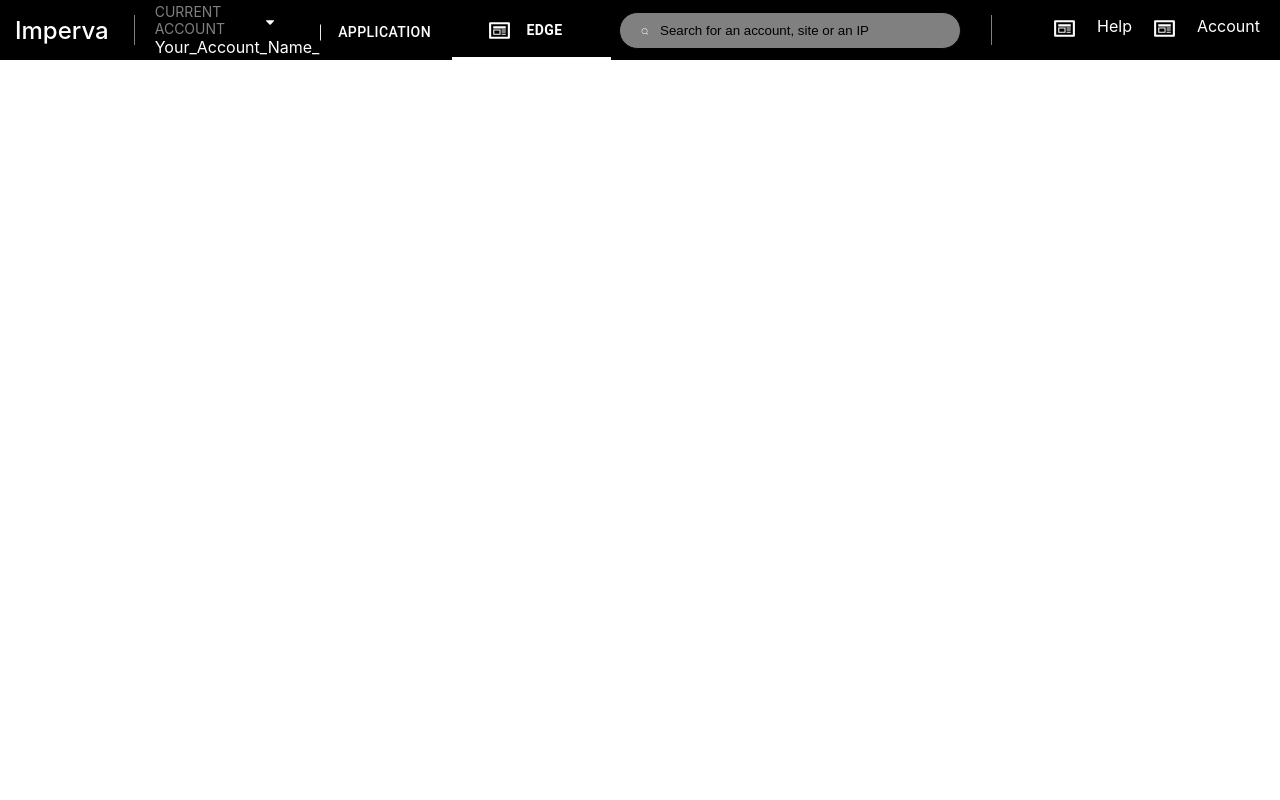
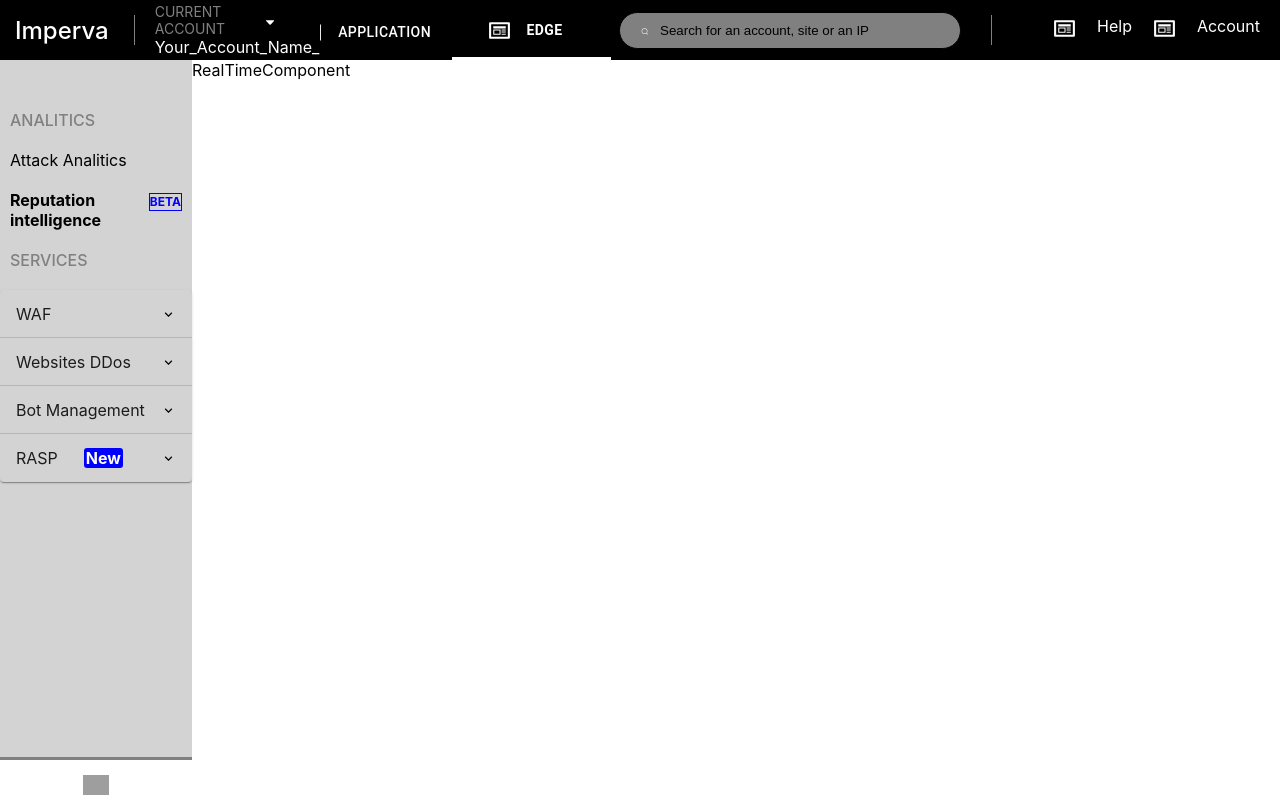
Before and after one commit to orimazrafi/imperva-application, a React (Create React App) app: page / in a window 1280 px wide. Built offline with nearby package versions, Linux system fonts and the light colour scheme; grey boxes are pictures that could not be loaded.

Commit message:
finish sidebar.

```diff
--- a/src/App.js
+++ b/src/App.js
@@ -1,12 +1,13 @@
 import React from 'react';
 import './App.scss';
 import { Navbar } from './components/Navbar/Navbar';
+import { RealTimeMain } from './views/RealTimeMain/RealTimeMain';
 
 function App() {
   return (
     <>
       <Navbar />
-
+      <RealTimeMain />
     </>
   );
 }
--- a/src/App.scss
+++ b/src/App.scss
@@ -1,3 +1,7 @@
+:root {
+  box-sizing: border-box;
+}
+
 .MuiTabs-root {
   margin-top: 12px;
 
@@ -14,3 +18,32 @@
     z-index: 1;
   }
 }
+
+.sidebar-accordion {
+
+  .MuiPaper-root {
+
+    background: lightgray;
+
+  }
+
+  .btn_new {
+    margin: auto;
+    background: blue;
+    padding: 0 2px;
+    border-radius: 3px;
+    color: white;
+    font-weight: bold;
+
+    &:hover {
+      cursor: pointer;
+    }
+  }
+}
+
+.sidebar-accordion {
+
+  .Mui-expanded {
+    background: #a19e9e;
+  }
+}
--- /dev/null
+++ b/src/components/MutedText/MutedText.js
@@ -0,0 +1,5 @@
+import React from 'react'
+import { MutedTextElement } from './../../elements';
+export const MutedText = props => {
+    return <MutedTextElement {...props}>{props.children}</MutedTextElement>
+}
--- /dev/null
+++ b/src/components/RealTimeComponent/RealTimeComponent.js
@@ -0,0 +1,11 @@
+import React from 'react'
+
+export const RealTimeComponent = (props) => {
+    return <div style={
+        {
+            flexGrow: "20", width: "85%"
+        }
+    }
+
+    >RealTimeComponent</div>
+}
--- /dev/null
+++ b/src/components/Sidebar/Sidebar.js
@@ -0,0 +1,58 @@
+import React from 'react';
+import style from "./style.module.scss";
+import { MutedText } from '../MutedText/MutedText';
+import { AccordionSummary, Accordion } from '@material-ui/core';
+import { SvgIcon } from './../SvgIcon/SvgIcon';
+import { accordionList } from './../../helpers';
+export const Sidebar = props => {
+    return (
+        <div className={style.sidebar_wrapper} >
+            <div style={{ display: "flex", flexDirection: "column", width: "100%" }}>
+                <div style={{ padding: "30px 0 0 10px" }}>
+                    <MutedText uppercase margin="20px 0">
+                        Analitics
+                    </MutedText>
+                    <div style={{ margin: "20px 0" }} >Attack Analitics</div>
+                    <div style={{ fontWeight: "bold", display: "flex", justifyContent: "space-between" }}>
+                        <div>
+                            Reputation intelligence
+                </div>
+                        <div className={style.beta_btn} > BETA</div>
+                    </div>
+                    <MutedText uppercase margin="20px 0">
+                        Services
+                </MutedText>
+                </div>
+                <div className="sidebar-accordion">
+                    {accordionList.map(accordion =>
+                        <Accordion key={Math.random()}>
+                            <AccordionSummary
+                                expandIcon={
+                                    <SvgIcon
+                                        viewBox="0 0 24 24"
+                                        fill="black"
+                                        pathname="M16.59 8.59L12 13.17 7.41 8.59 6 10l6 6 6-6z"
+                                    />
+                                }
+                                aria-controls="panel1a-content"
+                            >
+                                {accordion.headline}
+                            </AccordionSummary>
+                            {accordion.subText.map((text, index) =>
+                                <div key={Math.random()} style={{ padding: index === 0 ? "0 0 0 30px" : "20px 0 0 30px", fontWeight: index === 0 && "bold", marginBottom: index === accordion.subText.length - 1 && "10px" }}>{text}
+                                    {accordion.subText.length - 1 === index && <div style={{ fontWeight: "bold", float: "right", marginRight: "10px", fontSize: "11px", marginTop: "4px", background: "#dfa907" }}>INTERNAL</div>}
+                                </div>
+                            )}
+
+                        </Accordion>
+                    )}
+                </div>
+                <div style={{ margin: "auto auto 0 auto", background: "white", width: "100%" }}>
+                    <div style={{ textAlign: "center", background: "white", width: "100%", height: "40px", borderTop: "3px solid gray" }}>
+                        <img src={"https://upload.wikimedia.org/wikipedia/commons/thumb/b/b2/Hamburger_icon.svg/1024px-Hamburger_icon.svg.png"} style={{ height: "20px", marginTop: "15px" }} alt="hamborger-icon" />
+                    </div>
+                </div>
+            </div>
+        </div>
+    )
+}
--- /dev/null
+++ b/src/components/Sidebar/style.module.scss
@@ -0,0 +1,30 @@
+.sidebar_wrapper {
+    background: lightgray;
+    height: calc(100vh - 60px);
+    width: 15%;
+    display: flex;
+
+    .beta_btn {
+        border: 1px solid blue;
+        color: blue;
+        font-size: 12px;
+        height: 16px;
+        margin: 3px 10px 0 0;
+
+        &:hover {
+            cursor: pointer;
+        }
+    }
+
+    // .btn_new{
+    //     margin:auto;
+    //     background: blue;
+    //     padding: 0 2px;
+    //     border-radius: 3px;
+    //     color:white;
+    //     font-weight: bold;
+    //     &:hover{
+    //         cursor: pointer;
+    //     }
+    // }
+}
--- a/src/elements.js
+++ b/src/elements.js
@@ -13,7 +13,8 @@
 `
 export const SvgIconElement = styled.svg`
 height:15px;
-fill:white;
+fill: white;
+${props => props.fill && css`fill:${props.fill}`}
 ${props => props.position &&
         css`
 position:${props.position};
@@ -26,5 +27,15 @@
 height:${props.height};
         `
     }
+`
+export const MutedTextElement = styled.div`
+color:gray;
+font-weight:500;
+${props => props.uppercase && css`
+text-transform:uppercase;
+`}
+${props => props.margin && css`
+margin:${props.margin};
+`}
 
 `
--- /dev/null
+++ b/src/helpers.js
@@ -0,0 +1,37 @@
+import React from 'react'
+
+export const accordionList = [
+    {
+        headline: <div>WAF</div>,
+        subText: [
+            "Dashboards",
+            "Websites",
+            "Policies"
+        ]
+    }
+    , {
+        headline: <div>Websites DDos</div>,
+        subText: [
+
+        ]
+    }
+    , {
+        headline: <div>Bot Management</div>,
+        subText: [
+
+        ]
+    }
+    , {
+        headline: <div style={{ display: "flex", flexGrow: "1" }}>
+            <div>
+                RASP
+            </div>
+            <div className="btn_new" >
+                New
+            </div>
+
+        </div>,
+        subText: [
+
+        ]
+    }]
--- a/src/index.js
+++ b/src/index.js
@@ -5,9 +5,9 @@
 import * as serviceWorker from './serviceWorker';
 
 ReactDOM.render(
-  <React.StrictMode>
-    <App />
-  </React.StrictMode>,
+  // <React.StrictMode>
+  <App />,
+  // </React.StrictMode>,
   document.getElementById('root')
 );
 
--- /dev/null
+++ b/src/views/RealTimeMain/RealTimeMain.js
@@ -0,0 +1,10 @@
+import React from 'react'
+import { RealTimeComponent } from '../../components/RealTimeComponent/RealTimeComponent';
+import { Sidebar } from './../../components/Sidebar/Sidebar';
+export const RealTimeMain = (props) => {
+    return (
+        <div style={{ display: "flex" }}>
+            <Sidebar />
+            <RealTimeComponent />
+        </div>)
+}
```
